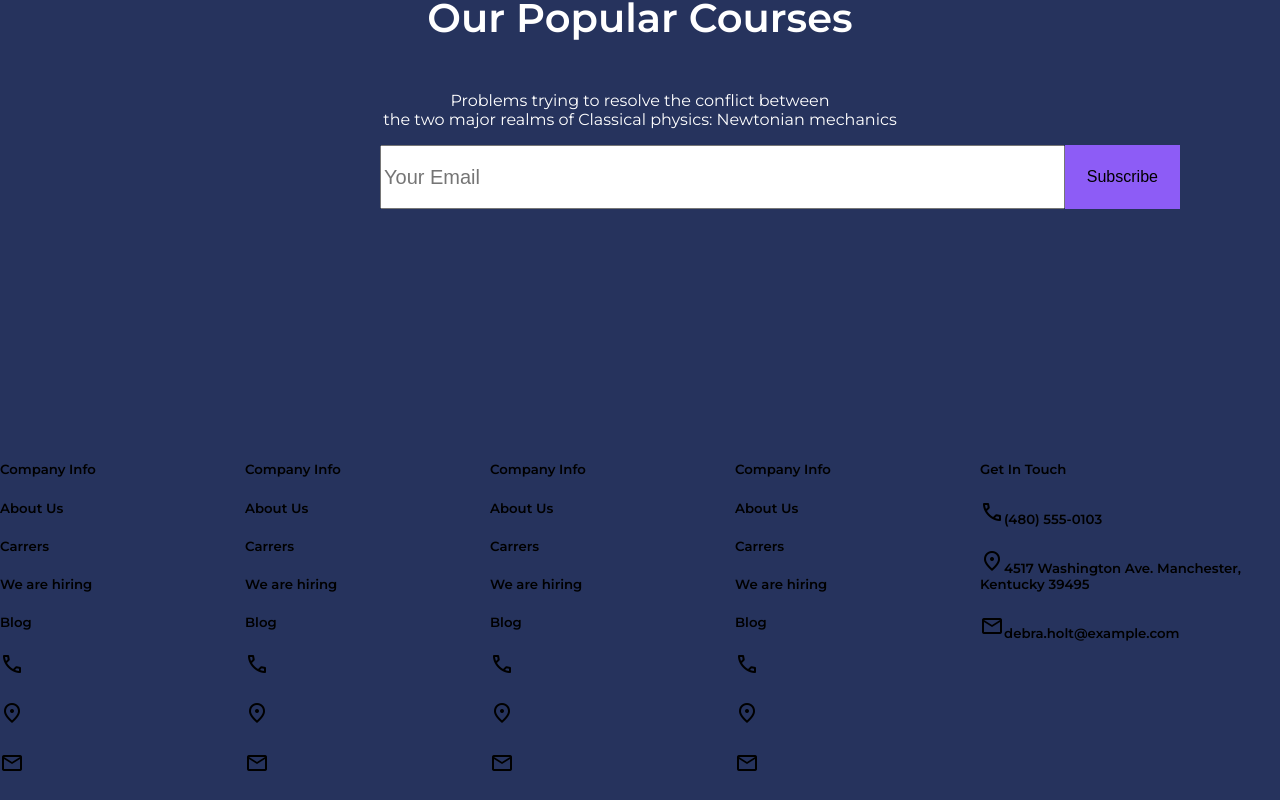
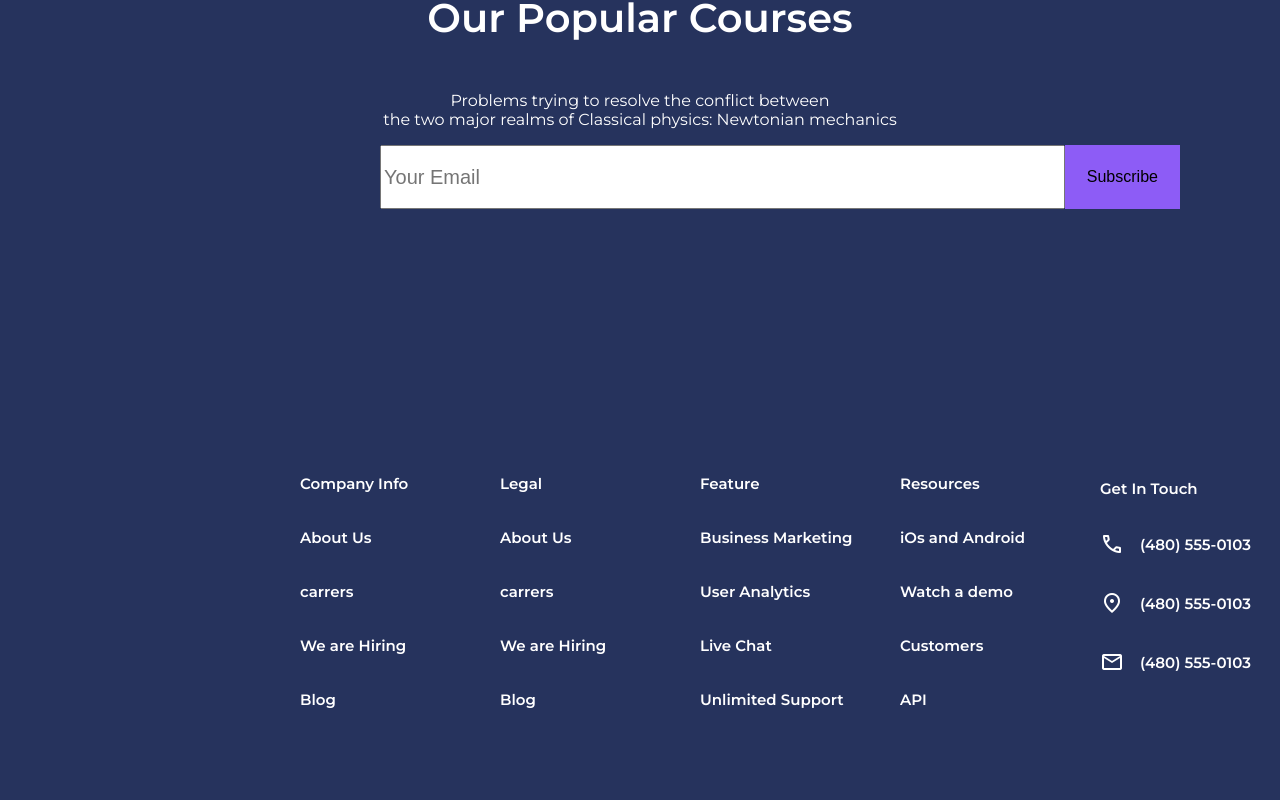
Before and after one commit to okhot/schoolweb, a React (Create React App) app: page / in a window 1280 px wide. Shown: the part 6973-7773 px from the top of the page. After the commit the page ends 7717 px from the top, so only its background shows below. Built offline with nearby package versions, Linux system fonts and the light colour scheme.

Commit message:
Design footer

```diff
--- /dev/null
+++ b/src/components/atoms/FooterDesign/ContactFooter.css
@@ -0,0 +1,12 @@
+.contactfooter{
+    color: white;
+    margin-bottom: 65px;
+}
+
+.contactfooter h6{
+    display: flex;
+    align-items: center;
+    gap: 1rem;
+    font-size: 15px;
+    font-weight: 700;
+}
--- /dev/null
+++ b/src/components/atoms/FooterDesign/ContactFooter.js
@@ -0,0 +1,33 @@
+import React from 'react'
+import '../FooterDesign/ContactFooter.css'
+
+function ContactFooter() {
+  return (
+    <div className='contactfooter'>
+      <h6>Get In Touch</h6>
+      <h6>
+        <span class="material-symbols-outlined">
+             call
+        </span>
+        (480) 555-0103
+      </h6>
+
+      <h6>
+        <span class="material-symbols-outlined">
+             location_on
+        </span>
+        (480) 555-0103
+      </h6>
+
+      <h6>
+        <span class="material-symbols-outlined">
+             mail
+        </span>
+        (480) 555-0103
+      </h6>
+
+    </div>
+  )
+}
+
+export default ContactFooter
--- /dev/null
+++ b/src/components/atoms/FooterDesign/FooterDesign.css
@@ -0,0 +1,10 @@
+.footertext{
+    color: white;
+    width: 200px;
+    text-align: left;
+}
+
+.footertext h6{
+     font-size: 15px;
+     font-weight: 700;
+}
--- /dev/null
+++ b/src/components/atoms/FooterDesign/FooterDesign.js
@@ -0,0 +1,18 @@
+import React from 'react'
+import '../../atoms/FooterDesign/FooterDesign.css'
+
+function FooterDesign({title, footerrow1, footerrow2, footerrow3, footerrow4}) {
+  return (
+
+          <div className='footertext'>
+      <h6>{title}</h6>
+      <h6>{footerrow1}</h6>
+      <h6>{footerrow2}</h6>
+      <h6>{footerrow3}</h6>
+      <h6>{footerrow4}</h6>
+    </div>
+
+  )
+}
+
+export default FooterDesign
--- a/src/components/molecules/FooterSecet/FooterSect.css
+++ /dev/null
@@ -1,9 +0,0 @@
-.footer{
-    width: 300px;
-
-}
-.footer h5
-{
-    display: block;
-    ;
-}
--- a/src/components/molecules/FooterSecet/FooterSect.js
+++ /dev/null
@@ -1,31 +0,0 @@
-import React from 'react'
-import '../FooterSecet/FooterSect.css'
-
-export default function FooterSect({row1, row2, row3, row4, row5, r1, r2, r3, r4, r5}) {
-  return (
-  <div className='footer'>
-    <h5>{row1}</h5>
-    <h5>{row2}</h5>
-    <h5>{row3}</h5>
-    <h5>{row4}</h5>
-    <h5>{row5}</h5>
-
-    <div className='getintouch'>
-    <h5>{r1}</h5>
-    <h5><span class="material-symbols-outlined">
-           call
-          </span>
-         {r2}
-       </h5>
-    <h5> <span class="material-symbols-outlined">
-location_on
-</span>{r3}</h5>
-    <h5><span class="material-symbols-outlined">
-mail
-</span>{r4}</h5>
-
-    </div>
-
-  </div>
-  )
-}
--- a/src/components/organisms/templates/Footer/Footer.css
+++ b/src/components/organisms/templates/Footer/Footer.css
@@ -1,4 +1,5 @@
-    .footer-container
-    {
-        display: flex;
-    }
+.footer{
+    display: flex;
+    align-items: center;
+    margin-left: 300px;
+}
--- a/src/components/organisms/templates/Footer/Footer.js
+++ b/src/components/organisms/templates/Footer/Footer.js
@@ -1,51 +1,45 @@
 import React from 'react'
 import '../Footer/Footer.css'
-import FooterSect from '../../../molecules/FooterSecet/FooterSect'
+import FooterDesign from '../../../atoms/FooterDesign/FooterDesign'
+import ContactFooter from '../../../atoms/FooterDesign/ContactFooter'
 
 function Footer() {
   return (
-    <section className='footer-container'>
-
-      <FooterSect
-      row1= 'Company Info'
-      row2='About Us'
-      row3='Carrers'
-      row4='We are hiring'
-      row5='Blog'
+    <section className='footer'>
+        <FooterDesign
+        title='Company Info'
+        footerrow1='About Us'
+        footerrow2='carrers'
+        footerrow3='We are Hiring'
+        footerrow4='Blog'
         />
 
-      <FooterSect
-      row1='Company Info'
-      row2='About Us'
-      row3='Carrers'
-      row4='We are hiring'
-      row5='Blog'
+<FooterDesign
+        title='Legal'
+        footerrow1='About Us'
+        footerrow2='carrers'
+        footerrow3='We are Hiring'
+        footerrow4='Blog'
         />
 
-      <FooterSect
-      row1='Company Info'
-      row2='About Us'
-      row3='Carrers'
-      row4='We are hiring'
-      row5='Blog'
+<FooterDesign
+        title='Feature'
+        footerrow1='Business Marketing'
+        footerrow2='User Analytics'
+        footerrow3='Live Chat'
+        footerrow4='Unlimited Support'
         />
 
-      <FooterSect
-      row1='Company Info'
-      row2='About Us'
-      row3='Carrers'
-      row4='We are hiring'
-      row5='Blog'
+<FooterDesign
+        title='Resources'
+        footerrow1='iOs and Android'
+        footerrow2='Watch a demo'
+        footerrow3='Customers'
+        footerrow4='API'
         />
 
         <div>
-    <FooterSect
-      r1='Get In Touch'
-      r2='(480) 555-0103'
-      r3='4517 Washington Ave. Manchester, Kentucky 39495'
-      r4='debra.holt@example.com'
-      />
-
+         <ContactFooter />
         </div>
     </section>
   )
```
Lines whose indentation alone changed are shown as unchanged.
